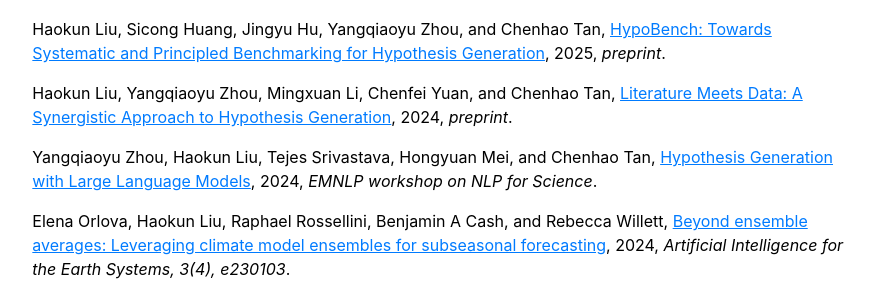
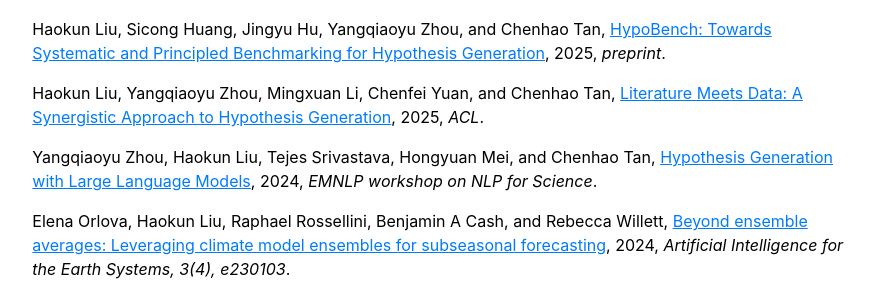
Before and after one commit to laoliu5280/laoliu5280.github.io, a Jekyll site: the page built from index.md, in a window 1280 px wide. Shown: the part 620-920 px from the top of the page, without its empty margins (197-1082 px from the left). Built offline with Jekyll 4.4.1, drawn with Linux system fonts in a browser that asks for light colours.

Commit message:
literature meets data acl 2025

```diff
--- a/_data/publications.yml
+++ b/_data/publications.yml
@@ -7,8 +7,8 @@ featured:
 }
 - {name: 'Literature Meets Data: A Synergistic Approach to Hypothesis Generation',
    url: 'https://arxiv.org/abs/2410.17309',
-   venue: "preprint",
-   year: '2024',
+   venue: "ACL",
+   year: '2025',
    authors: 'Haokun Liu, Yangqiaoyu Zhou, Mingxuan Li, Chenfei Yuan, and Chenhao Tan'
 }
 - {name: 'Hypothesis Generation with Large Language Models',
@@ -33,8 +33,8 @@ index:
 }
 - {name: 'Literature Meets Data: A Synergistic Approach to Hypothesis Generation',
    url: 'https://arxiv.org/abs/2410.17309',
-   venue: "preprint",
-   year: '2024',
+   venue: "ACL",
+   year: '2025',
    authors: 'Haokun Liu, Yangqiaoyu Zhou, Mingxuan Li, Chenfei Yuan, and Chenhao Tan'
 }
 - {name: 'Hypothesis Generation with Large Language Models',
```
